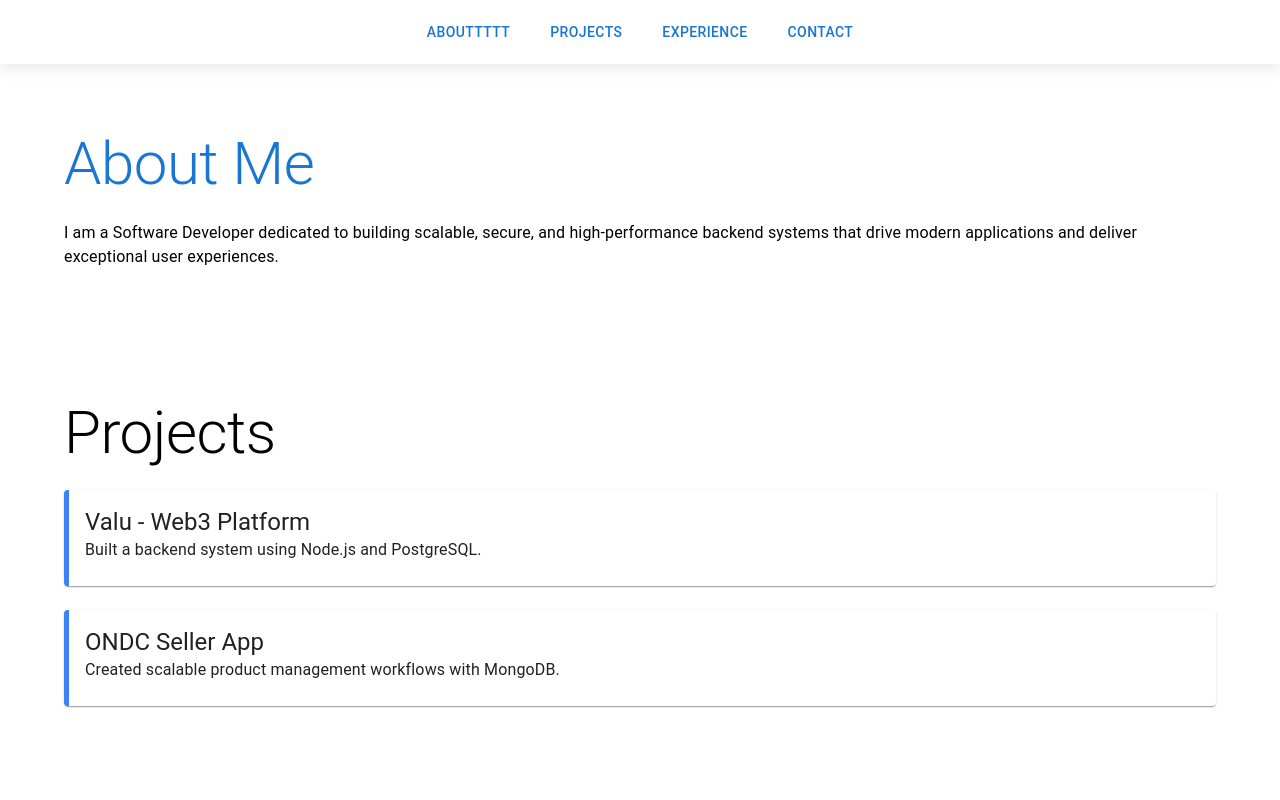
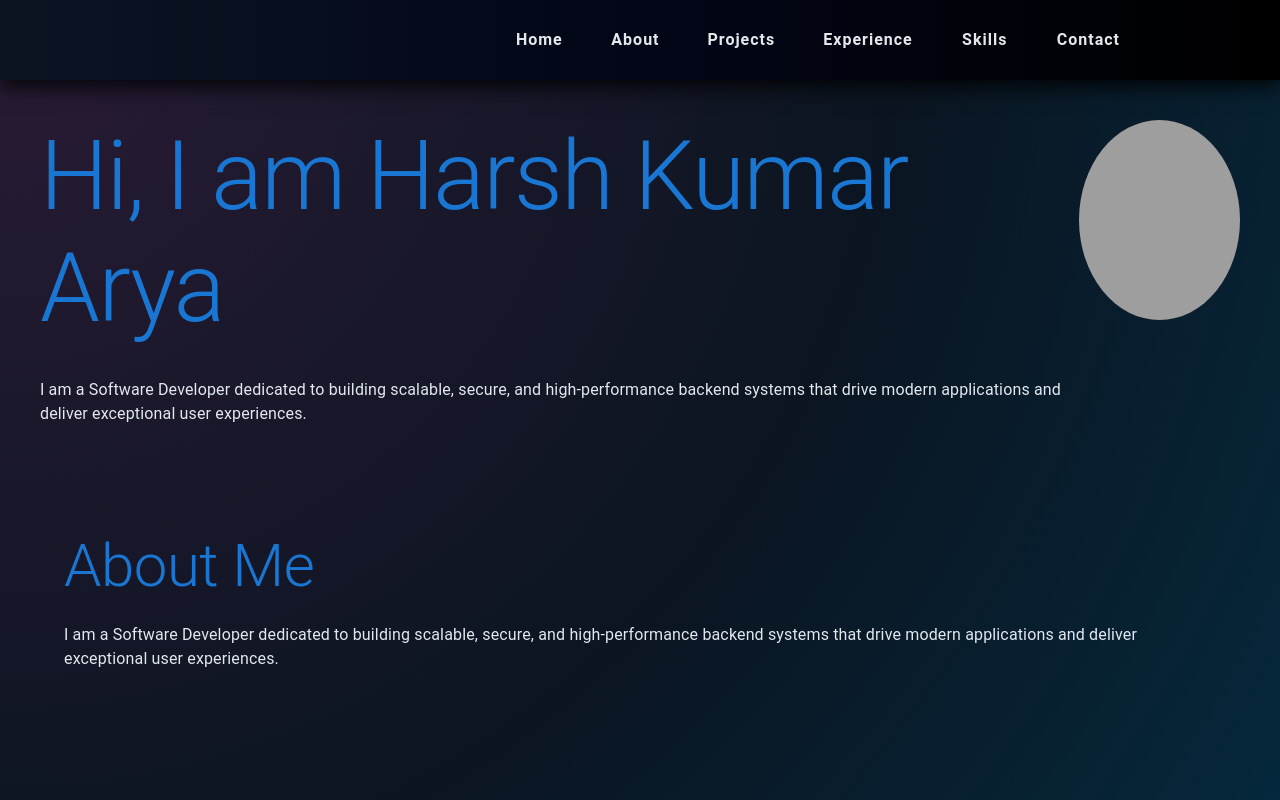
Before and after one commit to Aryas1405/portfolio, a React (Create React App) app: page / in a window 1280 px wide. Shown: the top 800 px of the page. Built offline with nearby package versions, Linux system fonts and the light colour scheme; grey boxes are pictures that could not be loaded.

Commit message:
new:changes

```diff
--- a/app.js
+++ b/app.js
@@ -1,6 +1,6 @@
 // App.js
 import React from 'react';
-import Header from './src/components/Header';
+import Header from './src/components/Header/Header';
 import About from './src/components/About';
 import Projects from './src/components/Projects';
 import Experience from './src/components/Experience';
--- a/src/App.js
+++ b/src/App.js
@@ -1,22 +1,22 @@
 // App.js
 import React from 'react';
-import Header from './components/Header';
+import Header from './components/Header/Header';
+import Intro from './components/Intro/Intro';
 import About from './components/About';
 import Projects from './components/Projects';
 import Experience from './components/Experience';
 import Contact from './components/Contact';
-import Footer from './components/Footer';
 import './assets/styles/main.scss';
 
 const App = () => {
     return (
         <div className="app-container">
             <Header />
+            <Intro />
             <About />
             <Projects />
             <Experience />
             <Contact />
-            <Footer />
         </div>
     );
 }
--- a/src/assets/styles/main.scss
+++ b/src/assets/styles/main.scss
@@ -44,3 +44,11 @@
     padding: 15px 0;
     text-align: center;
 }
+.app-container {
+    min-height: 100vh;
+    background: radial-gradient(circle at top left, #2a1b35, #0b1521, #023047, #001524);
+    background-size: cover;
+    color: #e2e8f0;
+    display: flex;
+    flex-direction: column;
+}
--- a/src/components/Footer.js
+++ /dev/null
@@ -1,10 +0,0 @@
-import React from 'react';
-import { Box, Typography } from '@mui/material';
-
-const Footer = () => (
-    <Box className="footer">
-        <Typography variant="body2">&copy; {new Date().getFullYear()} Harsh Kumar Arya. All Rights Reserved.</Typography>
-    </Box>
-);
-
-export default Footer;
--- a/src/components/Header.js
+++ /dev/null
@@ -1,17 +0,0 @@
-import React from 'react';
-import { AppBar, Toolbar, Typography, Button, Box } from '@mui/material';
-
-const Header = () => {
-    return (
-        <AppBar position="sticky" sx={{ background: '#ffffff', color: '#1e293b', boxShadow: '0 4px 15px rgba(0, 0, 0, 0.1)' }}>
-            <Toolbar sx={{ justifyContent: 'center', gap: 3 }}>
-                <Button href="#about" color="primary" variant="text">Abouttttt</Button>
-                <Button href="#projects" color="primary" variant="text">Projects</Button>
-                <Button href="#experience" color="primary" variant="text">Experience</Button>
-                <Button href="#contact" color="primary" variant="text">Contact</Button>
-            </Toolbar>
-        </AppBar>
-    );
-};
-
-export default Header;
--- /dev/null
+++ b/src/components/Header/Header.js
@@ -0,0 +1,20 @@
+import React from 'react';
+import { AppBar, Toolbar, Button } from '@mui/material';
+import './styles.css'
+
+const Header = () => {
+    return (
+        <AppBar position="sticky" className="header-appbar">
+            <Toolbar className="header-toolbar">
+                <Button href="#about" className="header-button">Home</Button>
+                <Button href="#about" className="header-button">About</Button>
+                <Button href="#projects" className="header-button">Projects</Button>
+                <Button href="#experience" className="header-button">Experience</Button>
+                <Button href="#experience" className="header-button">Skills</Button>
+                <Button href="#contact" className="header-button">Contact</Button>
+            </Toolbar>
+        </AppBar>
+    );
+};
+
+export default Header;
--- /dev/null
+++ b/src/components/Header/styles.css
@@ -0,0 +1,26 @@
+.header-appbar {
+    background: linear-gradient(90deg, #0b1522, #020617, #000000) !important;
+    box-shadow: 0 6px 20px rgba(0, 0, 0, 0.9) !important; /* Deep shadow for bold presence */
+    padding: 0px 10%;
+    height: 80px !important;
+}
+
+.header-toolbar {
+    display: flex !important;
+    justify-content: right !important;
+    gap: 2rem !important;
+    min-height: 100% !important;
+}
+
+.header-button {
+    text-transform: none !important;
+    color: #e5e7eb !important;
+    font-weight: 600 !important;
+    letter-spacing: 1px !important;
+    transition: color 0.3s ease !important;
+    font-size: 16px !important;
+}
+
+.header-button:hover {
+    color: #90caf9 !important;
+}
--- /dev/null
+++ b/src/components/Intro/Intro.js
@@ -0,0 +1,24 @@
+import React from 'react';
+import { Container, Typography, Box } from '@mui/material';
+import profileImage from '../../assets/images/IMG_20241101_172457.jpg'; // Correct way to import
+import './styles.css'
+const Intro = () => {
+    return (
+        <Box className='intro-container'>
+            <Box>
+                <Typography variant="h1" gutterBottom color="primary">
+                   Hi, I am Harsh Kumar Arya
+                </Typography>
+                <Typography variant="body1">
+                    I am a Software Developer dedicated to building scalable, secure, and high-performance backend systems that drive modern applications and deliver exceptional user experiences.
+                </Typography>
+            </Box>
+            <Box className='image-container'>
+            <div className='border-ring'></div>  {/* Spreading Border */}
+            <img src={profileImage} alt='Profile' className='intro-image'/>
+        </Box>
+        </Box>
+    );
+};
+
+export default Intro;
--- /dev/null
+++ b/src/components/Intro/styles.css
@@ -0,0 +1,46 @@
+.intro-container {
+    display: flex !important;
+    padding: 40px;
+
+}
+
+.image-container {
+    position: relative;
+    width: 200px;
+    height: 200px;
+    border-radius: 50%;
+    display: inline-block;
+}
+
+.border-ring {
+    position: absolute;
+    top: -10px;
+    left: -10px;
+    width: 220px;  /* Slightly larger for the border effect */
+    height: 220px;
+    border-radius: 50%;
+    background: conic-gradient(from 0deg, #AAB7B8, #CBD5E1); /* Soft gradient */
+
+    z-index: -1; /* Puts the border behind the image */
+    transform: scale(0); /* Starts as hidden */
+    animation: spreadBorder 2.5s ease-out forwards;
+}
+
+@keyframes spreadBorder {
+    0% {
+        transform: scale(0);
+        opacity: 0;
+    }
+    100% {
+        transform: scale(1);
+        opacity: 1;
+    }
+}
+
+.intro-image {
+    width: 100%;
+    height: 100%;
+    border-radius: 50%;
+    object-fit: cover;
+    background-color: #0b1522; /* Dark inner background */
+}
```
Also changed, not shown: 2 other files (tests, documents, lock files or other folders).
